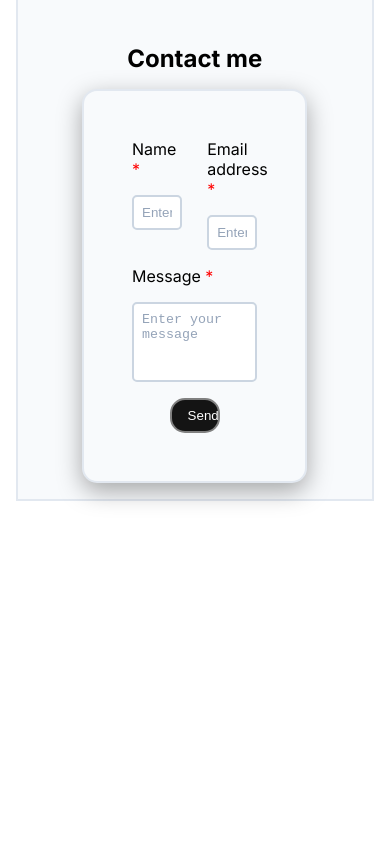
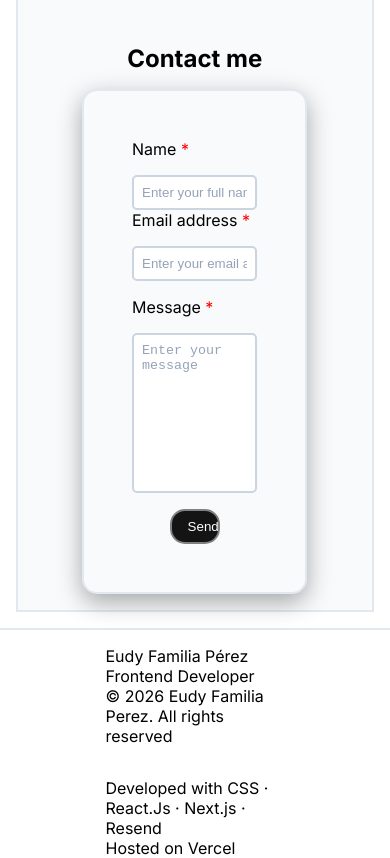
Before and after one commit to EudyFP/Portafolio-vveb, a Next.js app: page /en in a window 390 px wide. Shown: the part 2520-3378 px from the top of the page. Before the commit the page ends 3037 px from the top, so only its background shows below. Built offline with nearby package versions, Linux system fonts and the light colour scheme; no server answers.

Commit message:
footer
footer

```diff
--- a/src/app/[idioma]/page.js
+++ b/src/app/[idioma]/page.js
@@ -76,6 +76,17 @@ export default async function Home({ params }) {
           <Form diccionario={diccionario}/>
       </section>
     </main>
+      <footer className={styles.section_footer}>
+        <section className={`${styles.footer_children} ${styles.footer_left}`}>
+        <p>Eudy Familia Pérez</p>
+        <p>{diccionario.desarrollador}</p>
+        <p>{diccionario.derechos_reservados}</p>
+        </section>
+        <section className={styles.footer_children}>
+        <p>{diccionario.desarrollada_con} CSS · React.Js · Next.js · Resend</p>
+        <p>{diccionario.hosteada} Vercel</p>
+        </section>
+      </footer>
     </>
   );
 }
--- a/src/app/[idioma]/page.module.css
+++ b/src/app/[idioma]/page.module.css
@@ -66,6 +66,7 @@
   z-index: 1;
 
 }
+
 
 .section_idiomas {
   display: flex;
@@ -203,7 +204,7 @@ border-radius: 15px;
 
 .textarea{
   resize: none;
-  height: 5rem;
+  height: 10rem;
   background-color: var(--input-bg);
   border: 2px solid var(--input-border);
   color: var(--input-text);
@@ -246,6 +247,29 @@ border-radius: 15px;
   background-color: var(--btn-bg-hover);
 }
 
+.section_footer {
+  display: flex;
+  justify-content: space-between;
+  align-items: center;
+  padding: 1rem;
+  background-color: var(--background);
+  border-top: 2px solid var(--section-border);
+  transition: background-color 0.3s, border-color 0.3s;
+  height: 10rem;
+
+}
+
+.footer_children{
+  width: 50%;
+  display: flex;
+  flex-direction: column;
+  align-items: flex-end;
+}
+
+.footer_left {
+  display: block;
+}
+
 @media (min-width: 360px) {
   #main {
     > .section > .about_me{
@@ -274,6 +298,27 @@ border-radius: 15px;
   }
 }
 
+@media (max-width: 778px) {
+  .form_divisor {
+  display: flex;
+  flex-direction: column;
+  align-items: center;
+}
+  .form_subSection {
+    width: 100%;
+}
+}
+@media (max-width: 820px) {
+  .section_footer {
+    display: flex;
+    flex-direction: column;
+    gap: 2rem;
+  }
+
+  .footer_children{
+    align-items: flex-start;
+  }
+}
 @media (min-width: 952px) {
   #main {
 
--- a/src/app/diccionarios/en.json
+++ b/src/app/diccionarios/en.json
@@ -36,5 +36,9 @@
         "error_name": "Please enter a name",
         "error_email": "Please enter a valid email address",
         "error_message": "Please enter a message"
-    }
+    },
+    "desarrollador": "Frontend Developer",
+    "derechos_reservados": "© 2026 Eudy Familia Perez. All rights reserved",
+    "desarrollada_con": "Developed with",
+    "hosteada": "Hosted on"
 }
--- a/src/app/diccionarios/es.json
+++ b/src/app/diccionarios/es.json
@@ -36,5 +36,9 @@
         "error_name": "Por favor ingresa un nombre",
         "error_email": "Por favor ingresa un correo electrónico válido",
         "error_message": "Por favor ingresa un mensaje"
-    }
+    },
+    "desarrollador": "Desarrollador Frontend",
+    "derechos_reservados": "© 2026 Eudy Familia Perez. Todos los derechos reservados",
+    "desarrollada_con": "Desarrollado con",
+    "hosteada": "Hosteado en"
 }
```
